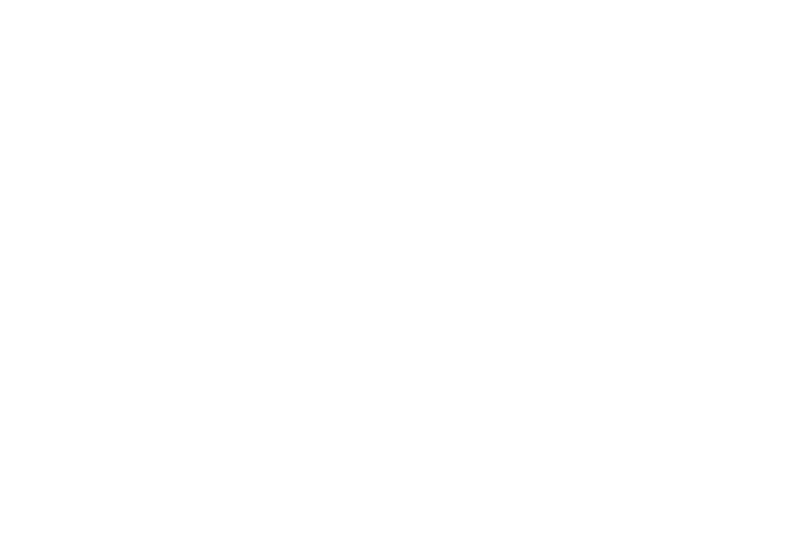
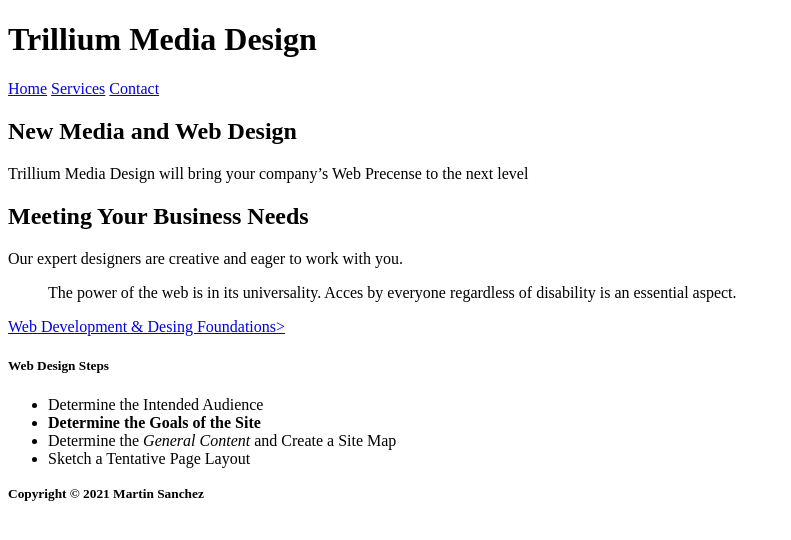
Before and after one commit to 44144-fa21/ch2inclassnotes-martintsanchez, a plain HTML site: page index.html in a window 1280 px wide. Shown: the whole page, without its empty margins (0-791 px from the left). Drawn offline with Linux system fonts and the light colour scheme.

Commit message:
chapter 2 notes
Added chapter 2 notes in index, services, and contact

```diff
--- a/index.html
+++ b/index.html
@@ -1,10 +1,39 @@
 <!DOCTYPE html>
 <html lang="en">
 	<head>
-		<title>LASTNAME Chapter 2 InClass Notes</title>
+		<title>Sanchez Chapter 2 InClass Notes</title>
 		<meta charset="utf-8">
 	</head>
 	<body>
+			<h1>Trillium Media Design</h1>
+			<nav>
+				<a href="index.html">Home</a>
+				<a href="services.html">Services</a>
+				<a href="contact.html">Contact</a>
+			</nav>
+			<main>
+				<h2>New Media and Web Design</h2>
+				<p>Trillium Media Design will bring your company&rsquo;s Web Precense
+					to the next level </p>
+				<h2>Meeting Your Business Needs</h2>
+				<p>Our expert designers are creative and eager to work with you.</p>
+				<blockquote>The power of the web is in its universality. Acces by
+					everyone regardless of disability is an essential aspect.
+				</blockquote>
+				<a href="http://webdevfoundations.net">Web Development &amp; Desing Foundations>
+				</a>
+
+				<h5>Web Design Steps</h5>
+				<ul>
+					<li>Determine the Intended Audience</li>
+					<li><strong>Determine the Goals of the Site</strong></li>
+					<li>Determine the <em>General Content</em> and Create a Site Map</li>
+					<li>Sketch a Tentative Page Layout</li>
+				</ul>
+			</main>
+			<footer>
+				<p><small><strong>Copyright &copy; 2021 Martin Sanchez</strong></small></p>
+			</footer>
 
 	</body>
 </html>
```
Also changed, not shown: contact.html (added, +27 -0 lines), services.html (added, +29 -0 lines).
